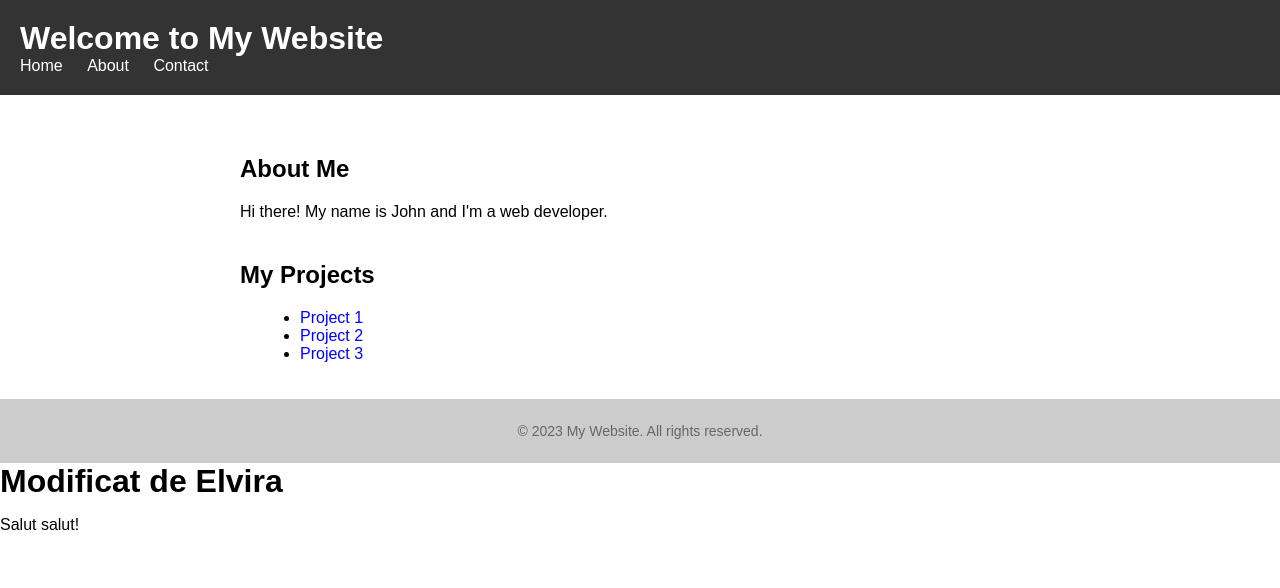
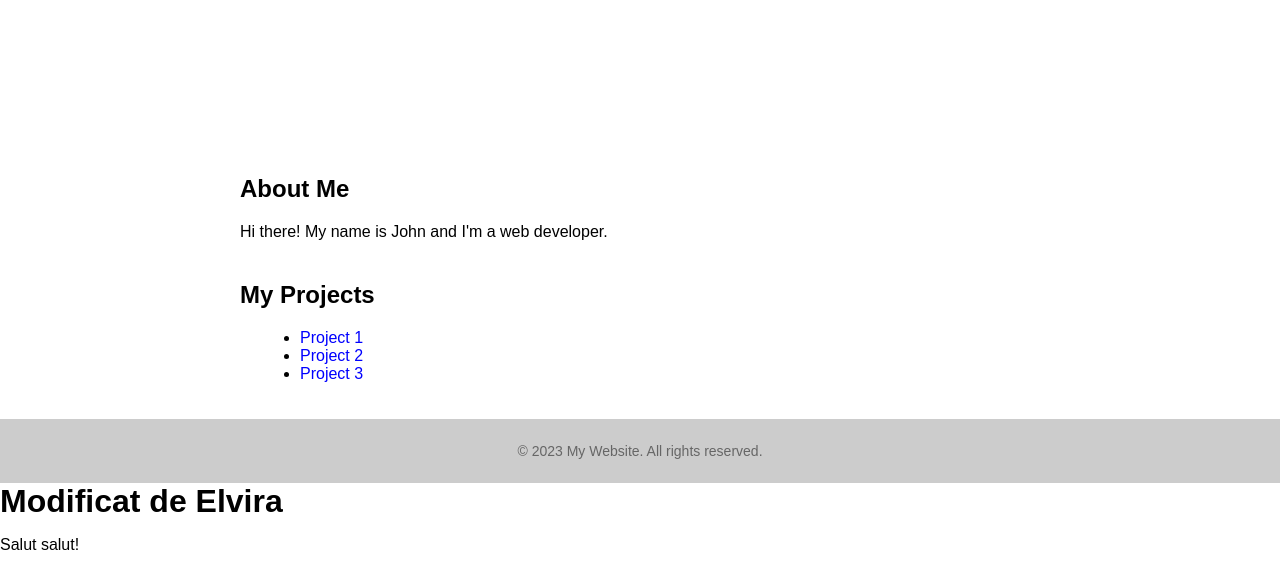
Before and after one commit to AriadnaPegza/AriadnaPegzaPAP1913, a plain HTML site: page index.html in a window 1280 px wide. Drawn offline with Linux system fonts and the light colour scheme; a script that the page names is missing.

Commit message:
modificat Elvira2

```diff
--- a/style.css
+++ b/style.css
@@ -16,9 +16,9 @@ a:hover {
 
 /* Header styles */
 header {
-	background-color: #333;
+	background-color: #FFF;
 	color: white;
-	padding: 20px;
+	padding: 30px;
 }
 
 h1 {
```
